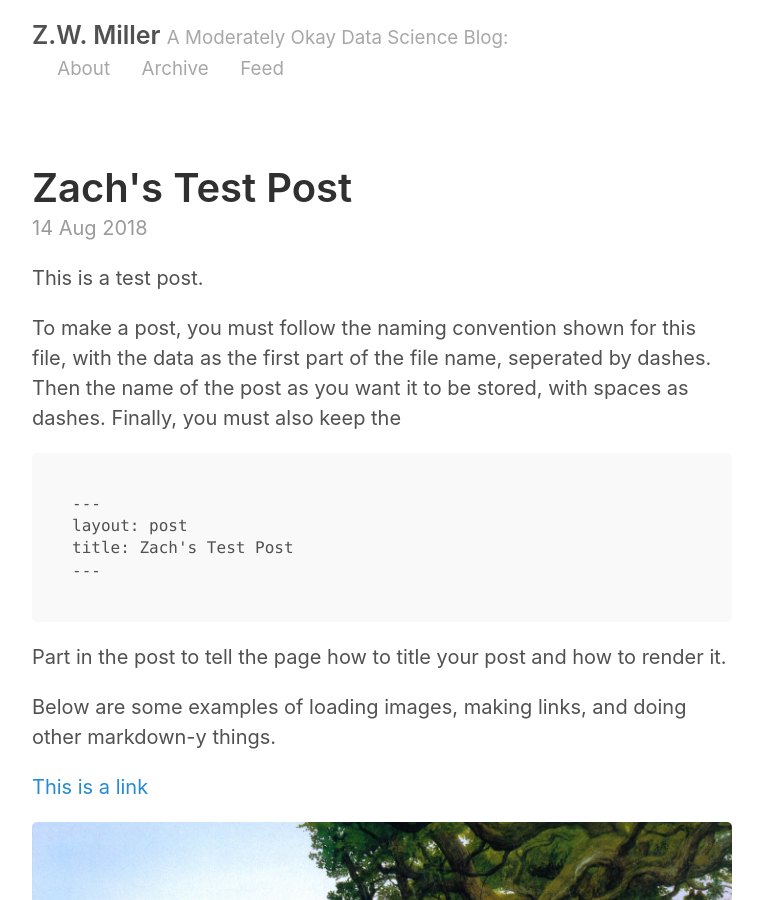
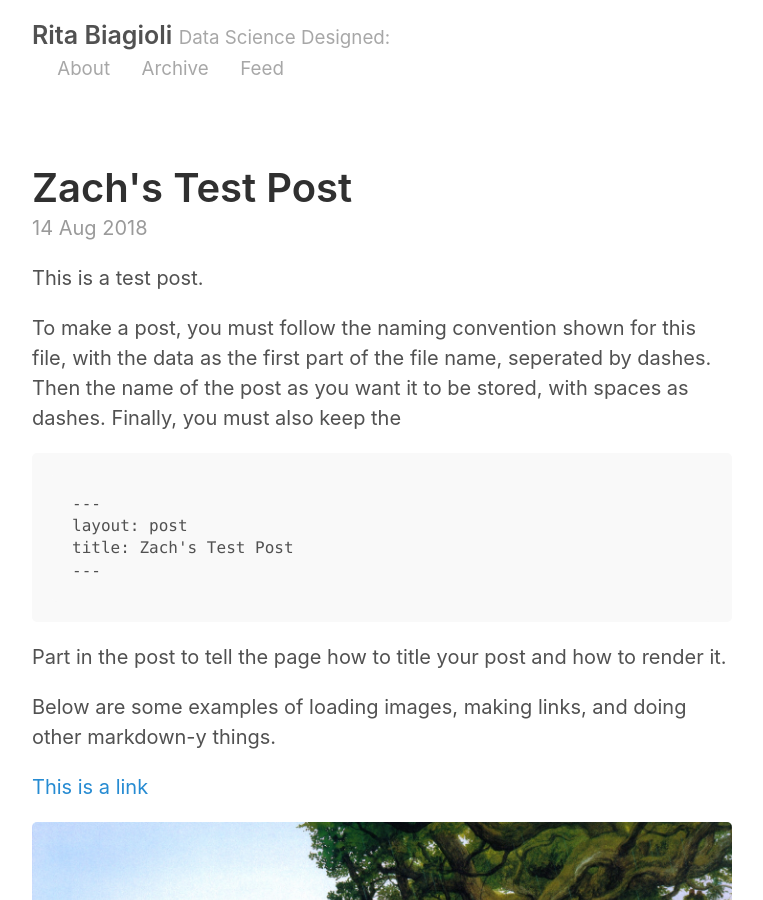
Before and after one commit to futureofmaya/futureofmaya.github.io, a Jekyll site: the page built from index.html, in a window 1280 px wide and 900 px high. Shown: the whole window, without its empty margins (258-1021 px from the left). Built offline with Jekyll 4.4.1, drawn with Linux system fonts in a browser that asks for light colours; the list of posts is cut into pages by our own code.

Commit message:
Changing name info

```diff
--- a/_config.yml
+++ b/_config.yml
@@ -2,9 +2,9 @@
 permalink:           pretty
 
 # Setup
-title:               Z.W. Miller
-tagline:             A Moderately Okay Data Science Blog
-url:                 http://zwmiller.github.io
+title:               Rita Biagioli
+tagline:             Data Science Designed
+url:                 http://futureofmaya.github.io
 paginate:            2
 baseurl:             ""
 
@@ -17,14 +17,14 @@ sass:
 
 # About/contact
 author:
-  name:              Zach Miller
-  url:               https://twitter.com/zaglamir
-  email:             zach@thisismetis.com
+  name:              Rita Biagioli
+  url:
+  email:
 
 # Custom vars
 version:             2.0.0
 github:
-  repo:              https://github.com/zwmiller
+  repo:              https://github.com/futureofmaya
 
 # Gems
 gems:
```
